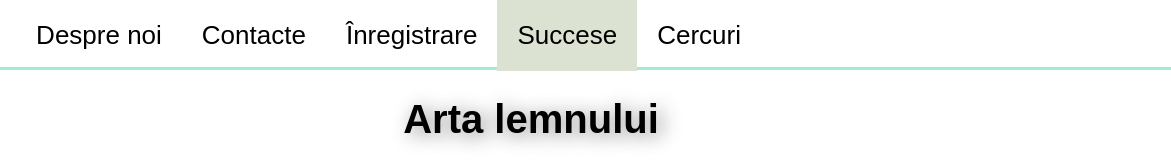
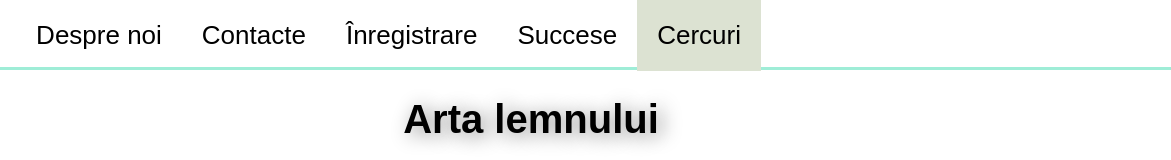
Before and after one commit to freetestsite/testcca, a plain HTML site: page cercuri/Arta-lemnului.html in a window 1280 px wide. Shown: the top 160 px of the page, 109-1280 px from the left. Drawn offline with Linux system fonts and the light colour scheme; a script that the page names is missing.

Commit message:
21.08.2021

```diff
--- a/cercuri/Arta-lemnului.html
+++ b/cercuri/Arta-lemnului.html
@@ -118,8 +118,8 @@
          <a href="../index.html" >Despre noi</a>
          <a href="../page/descriere.html">Contacte</a>
          <a href="../page/contacte.html">Înregistrare</a>
-		 <a href="2020.html" class="active" >Succese</a>
-		  <a href="">Cercuri</a>
+         <a href="../succese/2020.html" >Succese</a>
+         <a href="../page/cercuri.html" class="active" >Cercuri</a>
 		  <a class="hamburger-menu" onclick="mobileMenu()"><i class="fa fa-bars" ></i></a>
 
          </div>
```
Also changed, not shown: cercuri/Ansamblul-etnofolcloric.html (+2 -2 lines), cercuri/Ansamblul-vocal.html (+2 -2 lines), cercuri/Ansamblul_vocal-instrumental.html (+2 -2 lines), cercuri/Arta-plastică.html (+2 -2 lines), cercuri/Biser.html (+2 -2 lines), cercuri/Coregrafie.html (+2 -2 lines), cercuri/Croşeta-fermecată.html (renamed from cercuri/Croşeta-fermecată .html, +2 -2 lines), cercuri/Cultura_și_civilizația_engleză-Engleza_interactivă.html (+2 -2 lines), cercuri/Floristica.html (+2 -2 lines), cercuri/Natura_și_ecologia.html (+2 -2 lines), cercuri/Pirogravură.html (+2 -2 lines), cercuri/Quilling.html (+2 -2 lines), cercuri/Tainele_Informaticii.html (+2 -2 lines), page/cercuri.html (+2 -2 lines), 4 more files.
